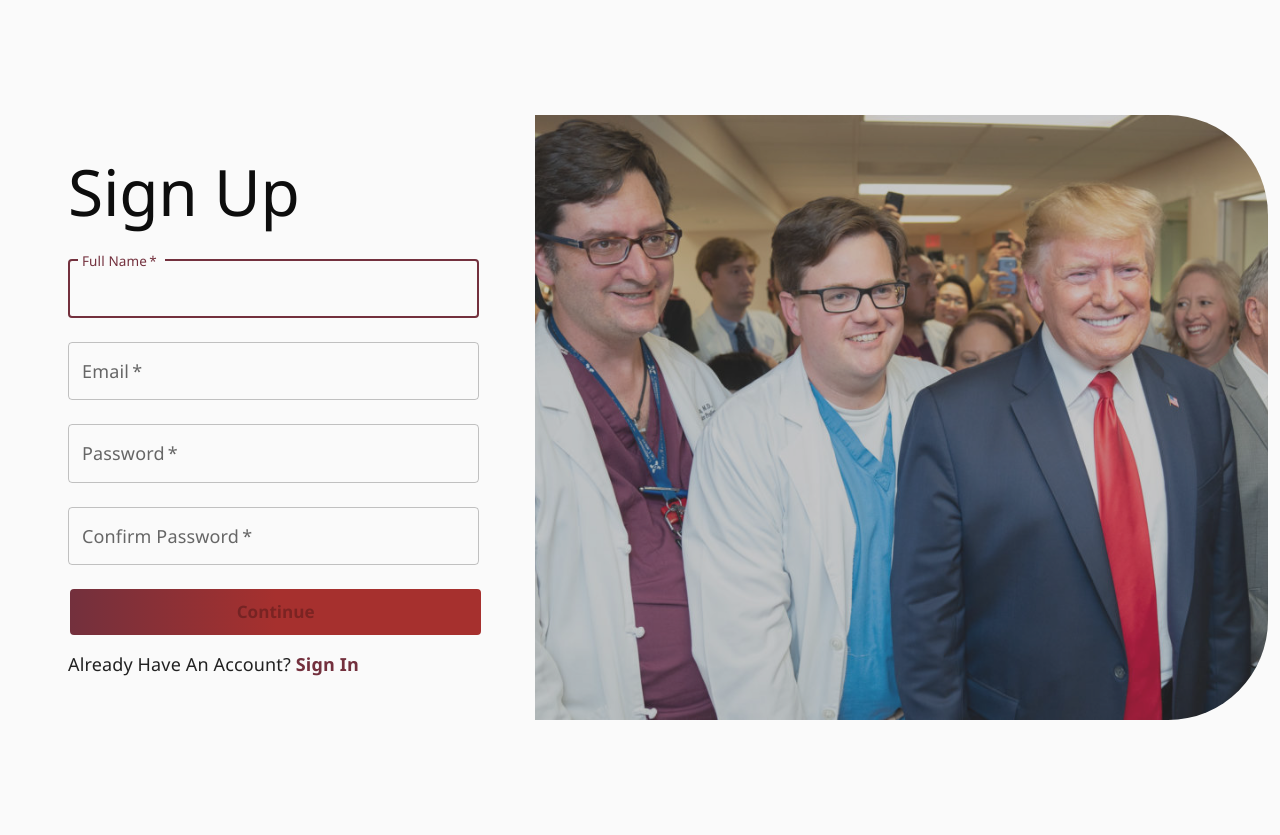
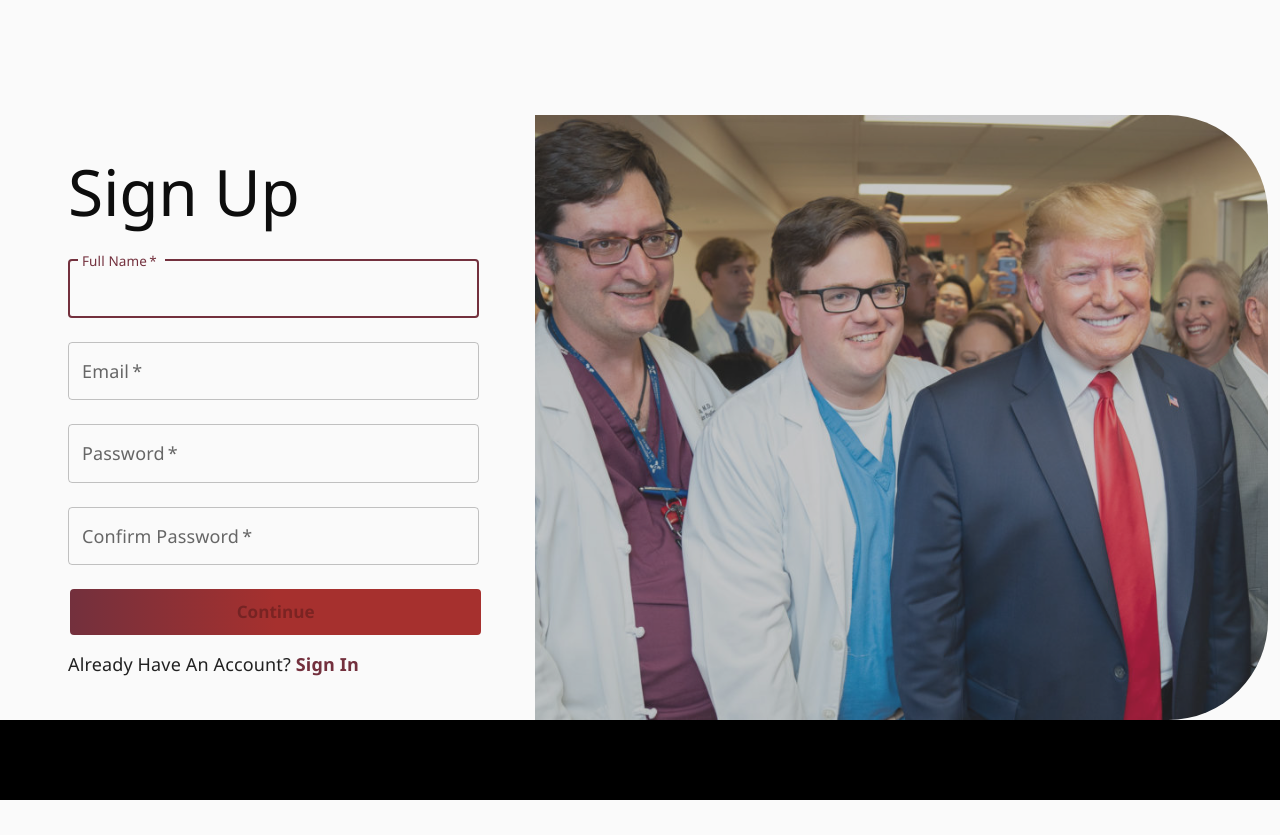
Before and after one commit to Healer94128/react-medicalApp, a React (Create React App) app: page /register in a window 1280 px wide. Built offline with nearby package versions, Linux system fonts and the light colour scheme; no server answers.

Commit message:
Nick adding basic footer for now - needs proper links and styling

```diff
--- a/src/Views/HomePage.js
+++ b/src/Views/HomePage.js
@@ -1,4 +1,5 @@
 import React from "react";
+import Footer from './footer'
 import {
   Box,
   Typography,
@@ -56,6 +57,7 @@
           <Button onClick={handleRegisterClick}>Register</Button>
         </ButtonGroup>
       </Box>
+      <Footer/>
     </GlobalLayout>
   );
 }
--- a/src/Views/LoginPage.js
+++ b/src/Views/LoginPage.js
@@ -1,4 +1,5 @@
 import React from "react";
+import Footer from './footer'
 import { useHistory } from "react-router-dom";
 import {
   Link,
@@ -170,6 +171,7 @@
           </Grid>
         </Grid>
       </form>
+      <Footer />
     </SideLayout>
   );
 }
--- a/src/Views/RegisterPage.js
+++ b/src/Views/RegisterPage.js
@@ -1,4 +1,5 @@
 import React from "react";
+import Footer from './footer'
 import { useHistory } from "react-router-dom";
 import {
   Link,
@@ -231,6 +232,7 @@
           </Grid>
         </Grid>
       </form>
+      <Footer />
     </SideLayout>
   );
 }
--- /dev/null
+++ b/src/Views/footer.js
@@ -0,0 +1,24 @@
+import { makeStyles, Button } from "@material-ui/core";
+import React from "react";
+
+const useStyles = makeStyles((theme) => ({
+  footer: {
+    marginTop: "1rem",
+    padding: "1rem",
+    backgroundColor: "#000000",
+    position: "fixed",
+    bottom: 0,
+    left: 0,
+    width: "100%",
+  },
+}));
+
+export default function Footer() {
+  const classes = useStyles();
+
+  return (
+    <div className={classes.footer}>
+    <p>This is some content in sticky footer</p>
+  </div>
+  );
+}
```
